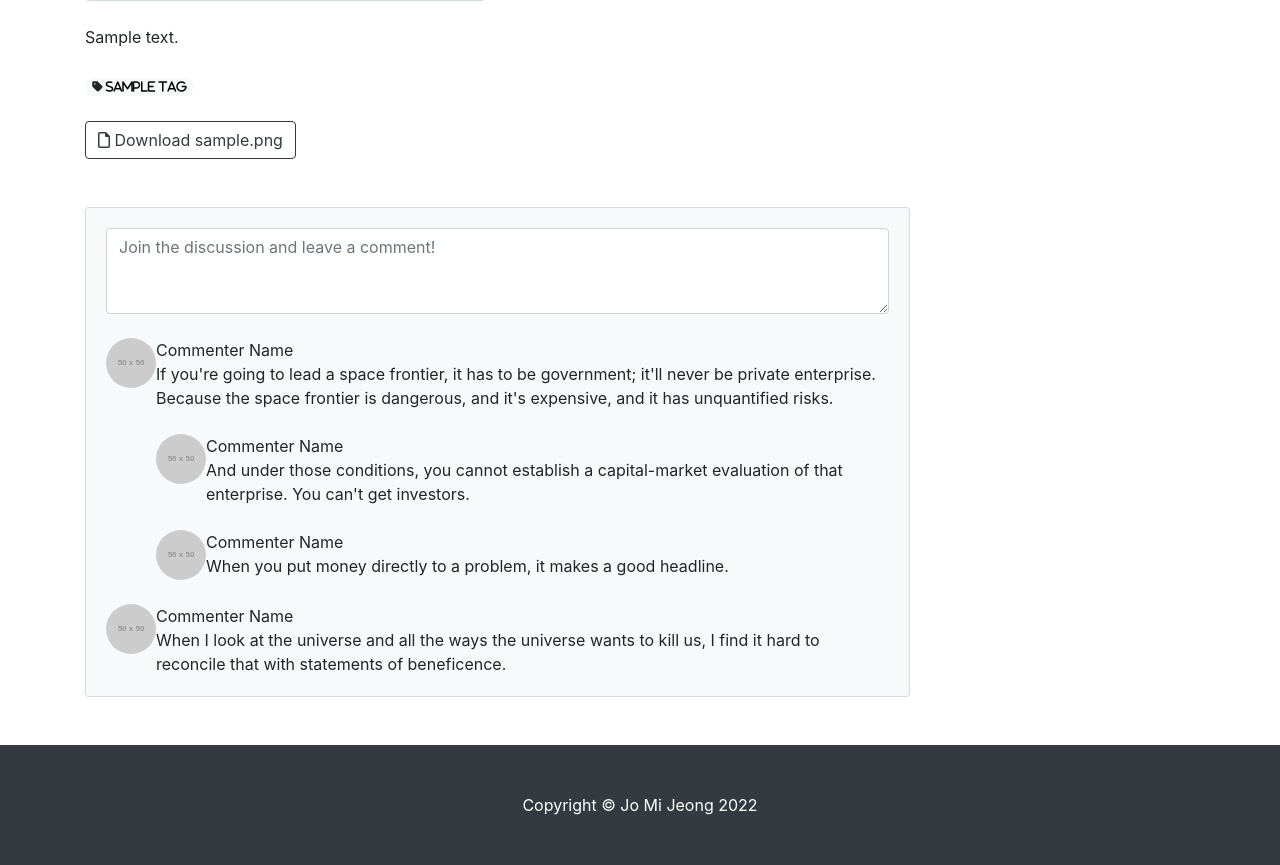
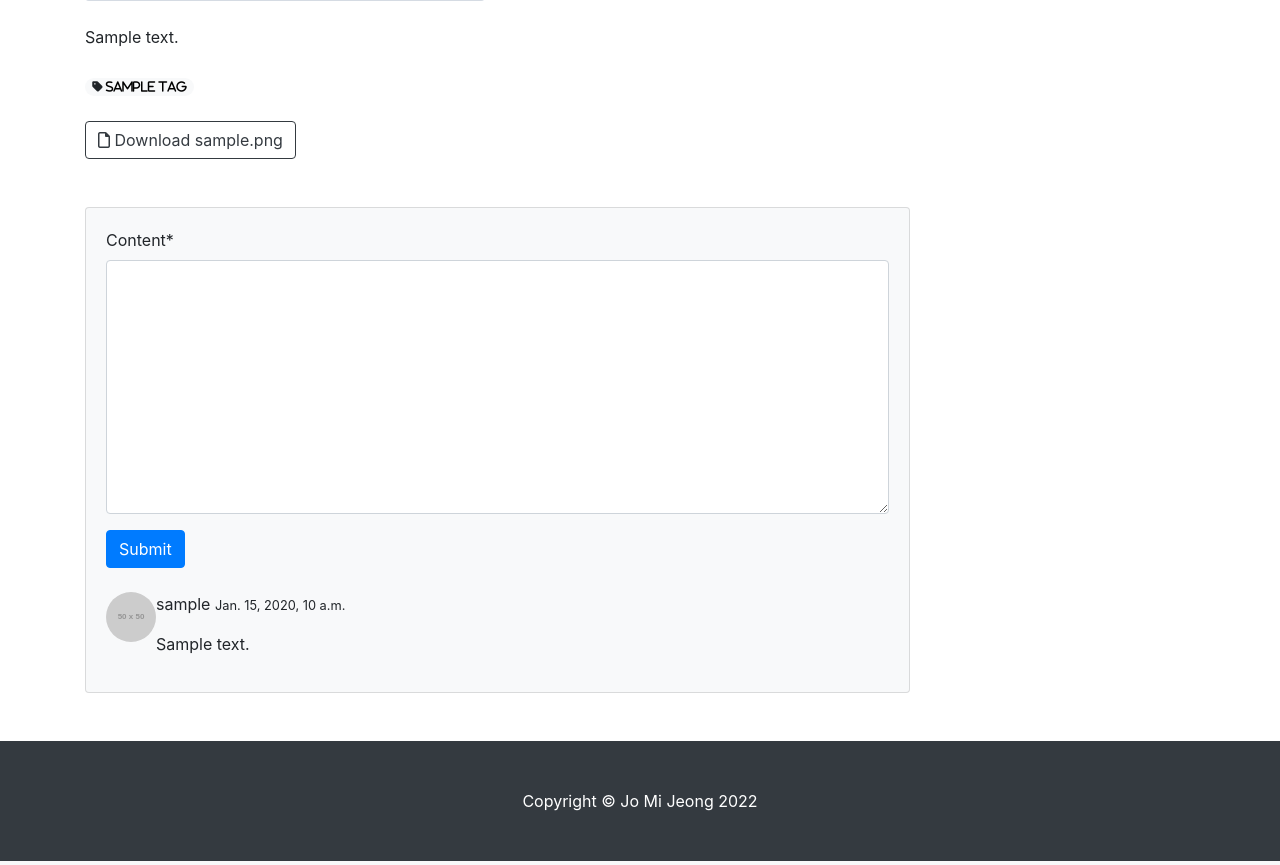
Before and after one commit to devamateur/django-programming, a Django app: page /blog/1/ in a window 1280 px wide. Shown: the part 519-1384 px from the top of the page. Run offline with Django 4.2, Linux system fonts and the light colour scheme; a user stored in the database is signed in; tables that the repository leaves empty hold one stand-in row (values such as "Sample post"); grey boxes marked "Sample" are stand-in pictures; grey boxes labelled with a size stand in for pictures from a placeholder-image service; some libraries are stand-ins or nearby versions.

Commit message:
댓글 작성폼 구현

```diff
--- a/blog/admin.py
+++ b/blog/admin.py
@@ -1,5 +1,5 @@
 from django.contrib import admin
-from .models import Post, Category, Tag
+from .models import Post, Category, Tag, Comment
 
 # Register your models here.
 
@@ -13,3 +13,5 @@ admin.site.register(Category, CategoryAdmin)  # Category도 등록
 class TagAdmin(admin.ModelAdmin):
     prepopulated_fields = {'slug':('name',)}
 admin.site.register(Tag, TagAdmin)                        # Tag도 등록
+
+admin.site.register(Comment)
--- /dev/null
+++ b/blog/forms.py
@@ -0,0 +1,7 @@
+from .models import Comment
+from django import forms
+
+class CommentForm(forms.ModelForm):
+    class Meta:
+        model = Comment
+        fields = ('content',)
--- a/blog/models.py
+++ b/blog/models.py
@@ -62,3 +62,18 @@ class Post(models.Model):
     # 파일의 확장자를 가져와서 파일 종류를 아이콘으로 표시하는 데에 사용
     def get_file_ext(self):
         return self.get_file_name().split('.')[-1]   # 가장 마지막 원소: 확장자
+
+# 댓글
+class Comment(models.Model):
+    # Post와 다대일 관계
+    post = models.ForeignKey(Post, on_delete=models.CASCADE)
+    author = models.ForeignKey(User, on_delete=models.CASCADE)
+    content = models.TextField()
+    created_at = models.DateTimeField(auto_now_add=True)        # 생성 시간은 자동으로 추가
+    modified_at = models.DateTimeField(auto_now=True)
+
+    def __str__(self):
+        return f'{self.author} : {self.content}'
+
+    def get_absolute_url(self):
+        return f'{self.post.get_absolute_url()}#comment-{self.pk}'        # 상세 페이지 url
--- a/blog/templates/blog/post_detail.html
+++ b/blog/templates/blog/post_detail.html
@@ -1,7 +1,10 @@
 {% extends 'blog/base.html' %}
+{% load crispy_forms_tags %}
+
 {% block head_title %}
     {{post.title}} - Blog
 {% endblock %}
+
 {% block main_area %}
                     <!-- Post content-->
                     <div id="post-area">
@@ -71,40 +74,38 @@
                         <div class="card bg-light">
                             <div class="card-body">
                                 <!-- Comment form-->
-                                <form class="mb-4"><textarea class="form-control" rows="3" placeholder="Join the discussion and leave a comment!"></textarea></form>
-                                <!-- Comment with nested comments-->
-                                <div class="d-flex mb-4">
-                                    <!-- Parent comment-->
+
+                                    {% if user.is_authenticated %}      <!-- 로그인한 유저만 댓글 달 수 있음 -->
+                                        <form class="mb-4" id="comment-form" method="post" action="{{post.get_absolute_url}}new_comment/">
+                                            {% csrf_token %}
+                                            <div class="form-group">
+                                                {{comment_form | crispy}}       <!-- view에서 전달받은 comment_form -->
+                                            </div>
+                                            <button type="submit" class="btn btn-primary">Submit</button>
+                                        </form>
+                                    {% else %}
+                                        <a role="button" class="btn btn-dark btn-block btn-sm"
+                                            href="#" data-toggle="modal" data-target="#loginModal">
+                                            Log in and Leave a comment
+                                        </a>
+                                    {% endif %}
+
+
+                                {% if post.comment_set.exists %}
+                                {% for comment in post.comment_set.iterator %}
+                                <!-- Single comment-->
+                                <div class="d-flex" id="comment-{{comment.pk}}">
                                     <div class="flex-shrink-0"><img class="rounded-circle" src="https://dummyimage.com/50x50/ced4da/6c757d.jpg" alt="..." /></div>
                                     <div class="ms-3">
-                                        <div class="fw-bold">Commenter Name</div>
-                                        If you're going to lead a space frontier, it has to be government; it'll never be private enterprise. Because the space frontier is dangerous, and it's expensive, and it has unquantified risks.
-                                        <!-- Child comment 1-->
-                                        <div class="d-flex mt-4">
-                                            <div class="flex-shrink-0"><img class="rounded-circle" src="https://dummyimage.com/50x50/ced4da/6c757d.jpg" alt="..." /></div>
-                                            <div class="ms-3">
-                                                <div class="fw-bold">Commenter Name</div>
-                                                And under those conditions, you cannot establish a capital-market evaluation of that enterprise. You can't get investors.
-                                            </div>
+                                        <div class="fw-bold">
+                                            {{comment.author.username}}
+                                            <small class="text_muted">{{comment.created_at}}</small>
                                         </div>
-                                        <!-- Child comment 2-->
-                                        <div class="d-flex mt-4">
-                                            <div class="flex-shrink-0"><img class="rounded-circle" src="https://dummyimage.com/50x50/ced4da/6c757d.jpg" alt="..." /></div>
-                                            <div class="ms-3">
-                                                <div class="fw-bold">Commenter Name</div>
-                                                When you put money directly to a problem, it makes a good headline.
-                                            </div>
-                                        </div>
+                                        <p>{{comment.content | linebreaks}}</p>
                                     </div>
                                 </div>
-                                <!-- Single comment-->
-                                <div class="d-flex">
-                                    <div class="flex-shrink-0"><img class="rounded-circle" src="https://dummyimage.com/50x50/ced4da/6c757d.jpg" alt="..." /></div>
-                                    <div class="ms-3">
-                                        <div class="fw-bold">Commenter Name</div>
-                                        When I look at the universe and all the ways the universe wants to kill us, I find it hard to reconcile that with statements of beneficence.
-                                    </div>
-                                </div>
+                                {% endfor %}
+                                {% endif %}
                             </div>
                         </div>
                     </div>
--- a/blog/urls.py
+++ b/blog/urls.py
@@ -6,6 +6,7 @@ urlpatterns = [   # IP주소/blog/
     ### CBV(Class Based View)  이용
     path('', views.PostList.as_view()),
     path('<int:pk>/', views.PostDetail.as_view()),
+    path('<int:pk>/new_comment/', views.new_comment),       # 댓글
     path('update_post/<int:pk>/', views.PostUpdate.as_view()),
     path('create_post/', views.PostCreate.as_view()),
     path('category/<str:slug>/', views.category_page),    # IP주소/blog/category/slug/
--- a/blog/views.py
+++ b/blog/views.py
@@ -6,6 +6,8 @@ from .models import Post, Category, Tag
 from django.contrib.auth.mixins import LoginRequiredMixin, UserPassesTestMixin
 from django.core.exceptions import PermissionDenied
 from django.utils.text import slugify
+from .forms import CommentForm
+from django.shortcuts import get_object_or_404
 
 # 포스트 수정을 위한 클래스
 class PostUpdate(LoginRequiredMixin, UpdateView):
@@ -114,10 +116,27 @@ class PostDetail(DetailView):
         context = super(PostDetail, self).get_context_data()
         context['categories'] = Category.objects.all()
         context['no_category_post_count'] = Post.objects.filter(category=None).count
-
+        context['comment_form'] = CommentForm
         return context
     # 템플릿 -> post_detail.html이 자동으로 불려짐
     # 전달되는 매개변수: 모델명 -> post
+
+# 댓글 등록하는 메소드
+def new_comment(request, pk):
+    if request.user.is_authenticated:       # 로그인한 유저인가
+        post = get_object_or_404(Post, pk=pk)       # 해당 댓글이 달린 포스트 가져옴
+        if request.method == 'POST':                # 새로 댓글을 작성하는 경우
+            comment_form = CommentForm(request.POST)        # POST로 전달받은 내용
+            if comment_form.is_valid():
+                comment = comment_form.save(commit=False)   # 모델에 등록(commit)은 하지 않음
+                comment.post = post
+                comment.author = request.user
+                comment.save()              # 모델에 등록
+                return redirect(comment.get_absolute_url())
+        else:   # request.method == 'GET'인 경우
+            return redirect(post.get_absolute_url())
+    else:       # 로그인하지 않은 유저인 경우
+        raise PermissionDenied
 
 def category_page(request, slug):
     if slug == 'no_category':
```
